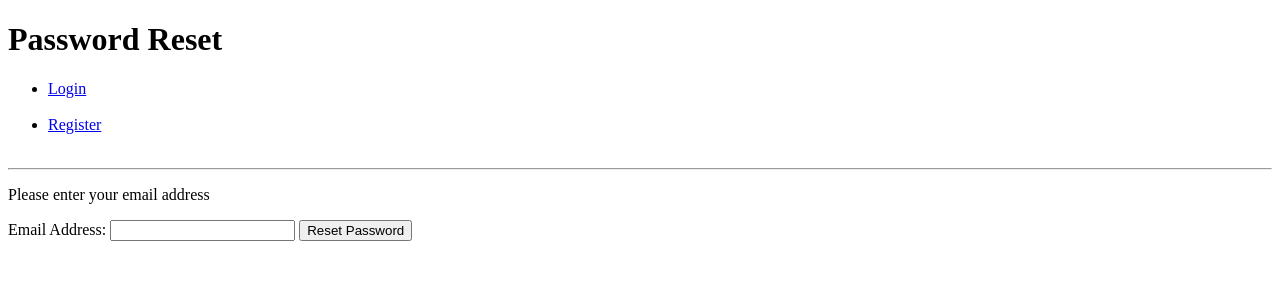
After one commit to GarethMellon/django-auth, a Django app: a page that uses templates/registration/password_reset_form.html in a window 1280 px wide. The commit adds this page. Shown: the top 300 px of the page. Run offline with Django 3.2, Linux system fonts and the light colour scheme.

Commit message:
password reset

```diff
--- a/accounts/templates/login.html
+++ b/accounts/templates/login.html
@@ -11,4 +11,5 @@
         {{ login_form }}
         <button type = "submit" >Login</button>
     </form>
+    <p><a href="{% url 'password_reset' %}">Reset Password</a></p>
 {% endblock %}
--- /dev/null
+++ b/accounts/url_reset.py
@@ -0,0 +1,10 @@
+from django.conf.urls import url
+from django.core.urlresolvers import reverse_lazy
+from django.contrib.auth.views import password_reset, password_reset_done, password_reset_confirm, password_reset_complete
+
+urlpatterns = [
+    url(r'^$', password_reset, {'post_reset_redirect': reverse_lazy('password_reset_done')}, name='password_reset'),
+    url(r'^done/$', password_reset_done, name='password_reset_done'),
+    url(r'^(?P<uidb64>[0-9A-Za-z]+)-(?P<token>.+)/$', password_reset_confirm, {'post_reset_confirm': reverse_lazy('password_reset_complete')}, name='password_reset_confirm'),
+    url(r'^complete/$', password_reset_complete, name='password_reset_complete')
+    ]
--- /dev/null
+++ b/accounts/urls.py
@@ -0,0 +1,10 @@
+from django.conf.urls import url, include
+from accounts.views import index, logout, login, registration
+from accounts import url_reset
+
+urlpatterns = [
+    url(r'^logout/', logout, name='logout'),
+    url(r'^login/', login, name='login'),
+    url(r'^register/', registration, name = 'registration'),
+    url(r'^password-reset/', include(url_reset))
+]
--- a/django_auth/urls.py
+++ b/django_auth/urls.py
@@ -13,14 +13,13 @@ Including another URLconf
     1. Import the include() function: from django.conf.urls import url, include
     2. Add a URL to urlpatterns:  url(r'^blog/', include('blog.urls'))
 """
-from django.conf.urls import url
+from django.conf.urls import url, include
 from django.contrib import admin
-from accounts.views import index, logout,login, registration
+from accounts.views import index
+from accounts import urls as accounts_urls
 
 urlpatterns = [
     url(r'^admin/', admin.site.urls),
     url(r'^$', index, name='index'),
-    url(r'^accounts/logout/$', logout, name='logout'),
-    url(r'^accounts/login/$', login, name='login'),
-    url(r'^accounts/register/$', registration, name = 'registration'),
+    url(r'^accounts/', include(accounts_urls))
 ]
--- /dev/null
+++ b/templates/registration/password_reset_form.html
@@ -0,0 +1,21 @@
+{% extends 'base.html' %}
+
+{% block page_title %}Password Reset Page{% endblock %}
+
+{% block page_heading %}Password Reset {% endblock %}
+
+{% block content %}
+<form method ="POST">
+    {% csrf_token %}
+
+    <p>Please enter your email address</p>
+
+    {{ form.email.errors }}
+
+    <label for="id_email">Email Address:</label>
+    {{ form.email }}
+
+    <button>Reset Password</button>
+</form>
+
+{% endblock %}
```
Also changed, not shown: accounts/backends.py (added, +28 -0 lines), django_auth/settings.py (+13 -0 lines), db.sqlite3.
